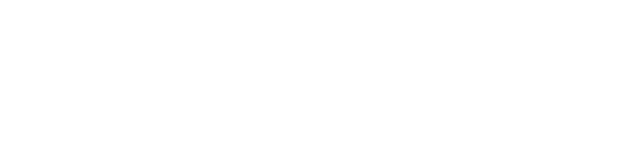
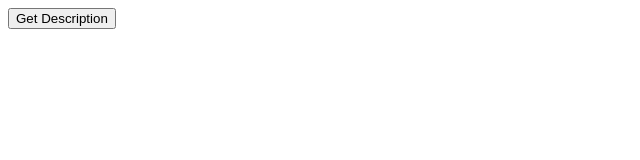
Before and after one commit to Satyajeetsinh007/JavaScript, a plain HTML site: page api.html in a window 1280 px wide. Shown: the whole page, without its empty margins (0-640 px from the left). Drawn offline with Linux system fonts and the light colour scheme.

Commit message:
Added button further

```diff
--- a/api.html
+++ b/api.html
@@ -6,7 +6,9 @@
     <title>Document</title>
 </head>
 <body>
+    <button id="Btn">Get Description</button>
     <p id="Description"></p>
+
     <script src="api.js"></script>
 </body>
 </html>
--- a/api.js
+++ b/api.js
@@ -1,5 +1,8 @@
 const URL="https://dogapi.dog/api/v2/breeds";
 const descPara=document.querySelector("#Description")
+const button=document.querySelector("#Btn")
+
+
 getBreeds=async()=>{
     console.log("Getting data.....")
     let response=await fetch(URL)
@@ -10,3 +13,4 @@ getBreeds=async()=>{
     console.log(response2.data[0].attributes.description)
     descPara.innerText=response2.data[0].attributes.description
 }
+button.addEventListener("click",getBreeds)
```
